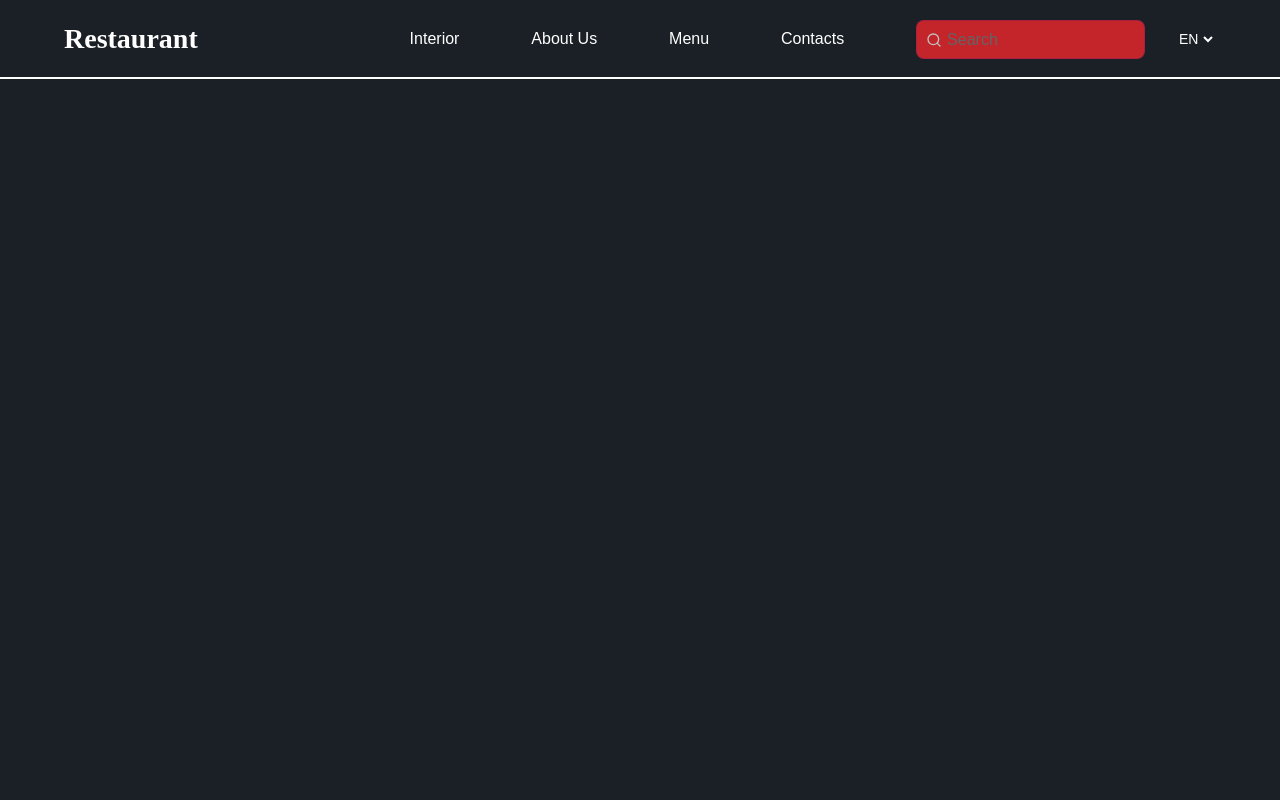
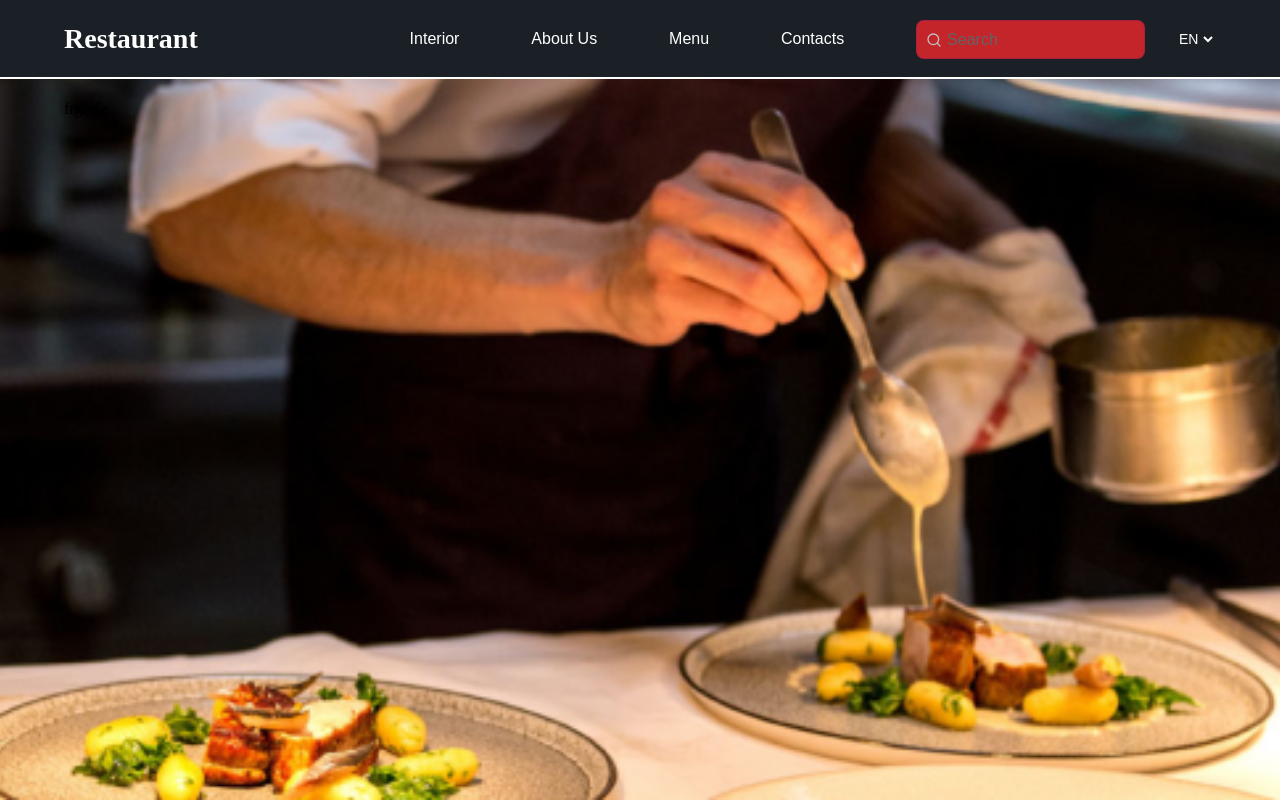
Before and after one commit to Seitkanov2004/new-project, a React (Create React App) app: page / in a window 1280 px wide. Built offline with nearby package versions, Linux system fonts and the light colour scheme; a web font is replaced by a local one.

Commit message:
New img (#3)
* I did Header

* new-img

```diff
--- a/src/pages/home/Hero/Hero.js
+++ b/src/pages/home/Hero/Hero.js
@@ -2,8 +2,12 @@ import React from 'react';
 
 const Hero = () => {
     return (
-        <div>
-
+        <div id="hero">
+            <div className="container">
+                <div className="hero">
+                    frgrefe
+                </div>
+            </div>
         </div>
     );
 };
--- a/src/pages/home/Hero/Hero.scss
+++ b/src/pages/home/Hero/Hero.scss
@@ -0,0 +1,7 @@
+#hero{
+  background: url("./../../../assets/img/firstPhotoAboutUs.png")no-repeat center/cover;
+  min-height: 100vh;
+  .hero{
+    padding-top: 100px;
+  }
+}
```
